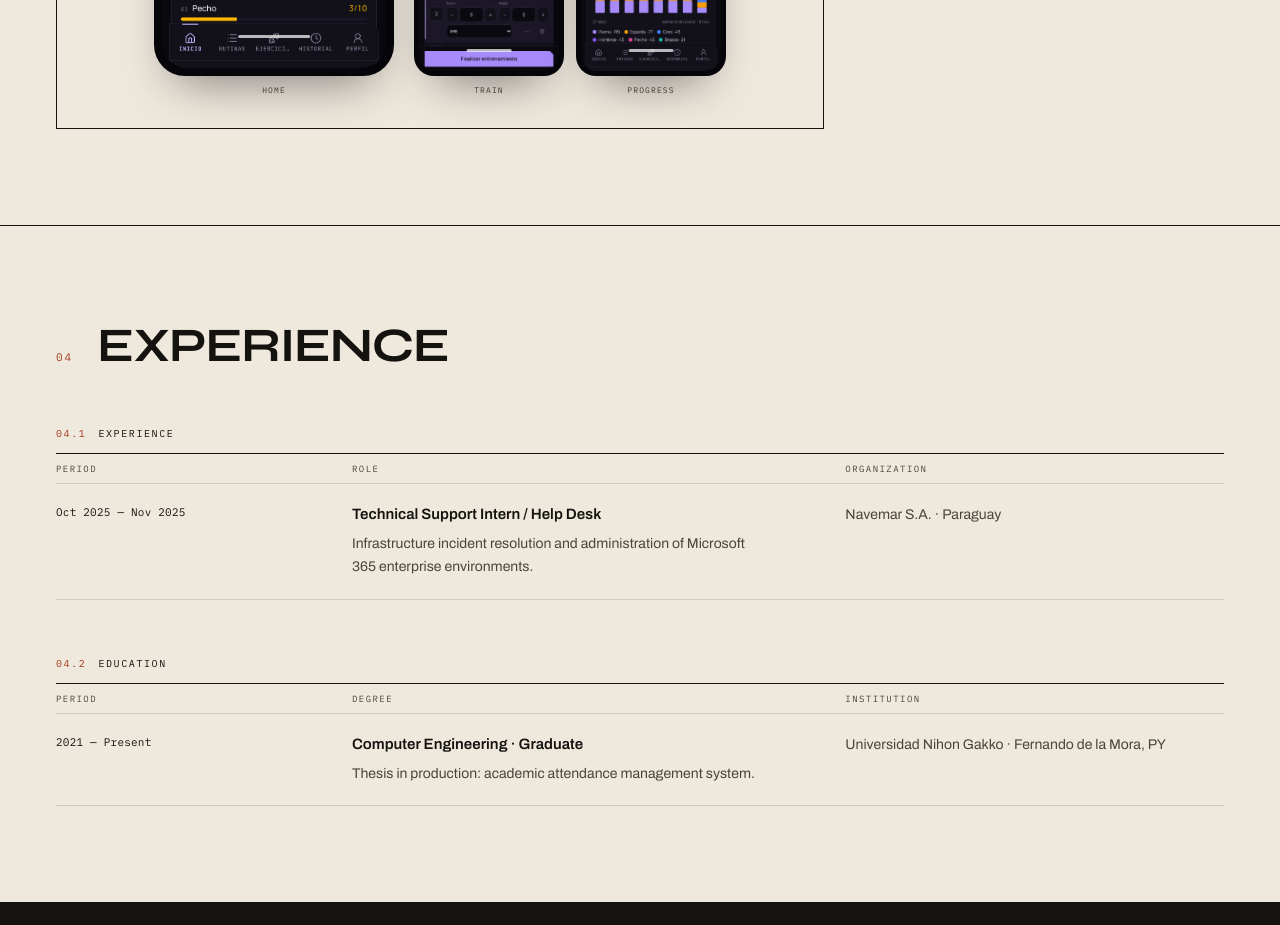
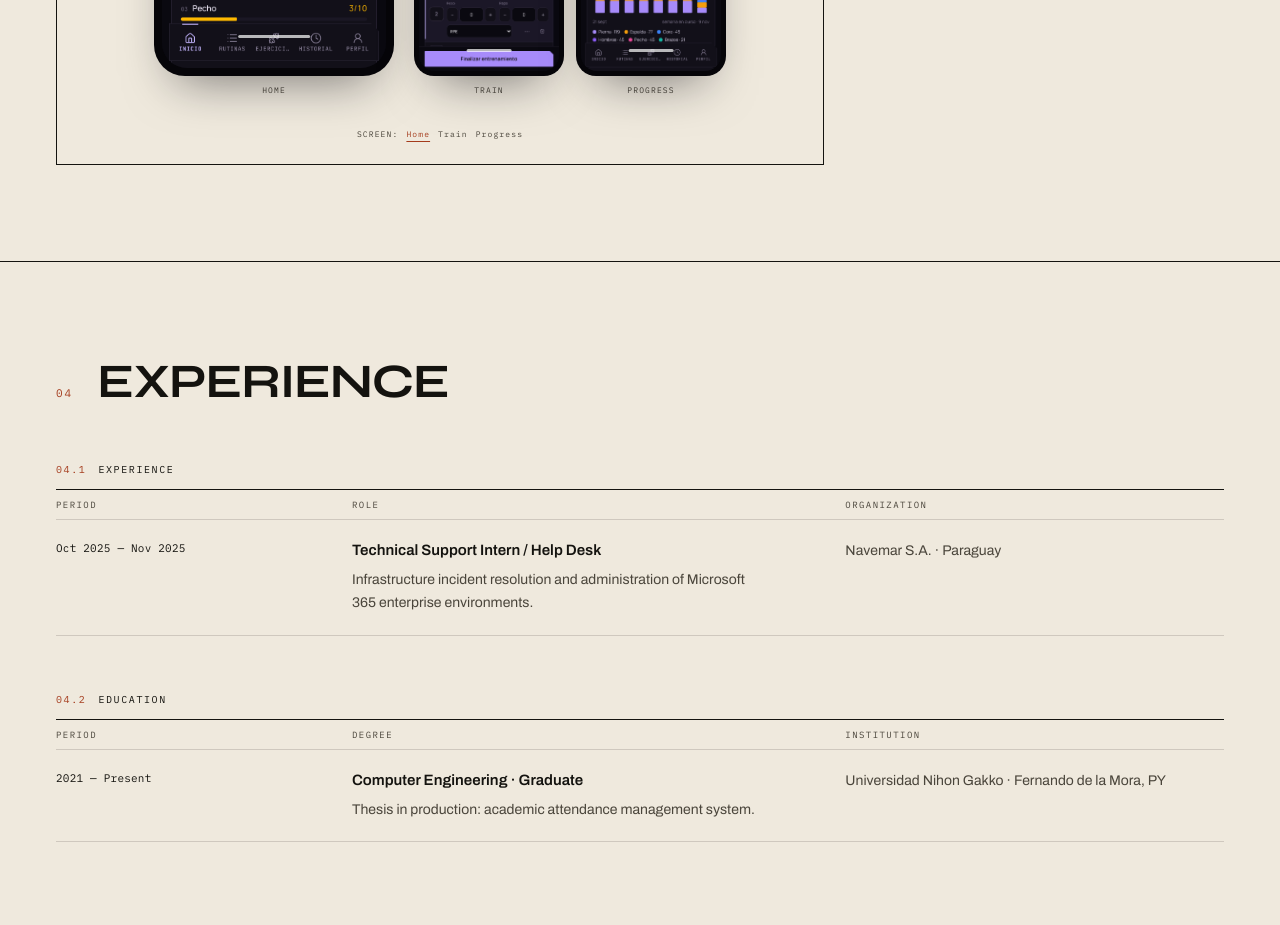
Before and after one commit to RicardoCano06/portfolio, a React (Vite) app: page / in a window 1280 px wide. Shown: the part 4080-5005 px from the top of the page. Built offline with nearby package versions, Linux system fonts and the light colour scheme.

Commit message:
Agrega selector de pantalla al mockup de Vekt

```diff
--- a/src/components/PhoneShowcase.tsx
+++ b/src/components/PhoneShowcase.tsx
@@ -1,3 +1,4 @@
+import { useState } from 'react'
 import { useI18n } from '../i18n'
 import type { PhoneShot, Project } from '../data/projects'
 
@@ -7,9 +8,13 @@ const GLOW =
 export default function PhoneShowcase({ project }: { project: Project }) {
   const { lang } = useI18n()
   const shots = project.phoneShots ?? []
+  const [active, setActive] = useState(0)
   if (!shots.length) return null
 
-  const [inicio, entrenar, progreso] = shots
+  const desktopShots = shots.slice(0, 3)
+  const selected = desktopShots[active] ?? desktopShots[0]
+  const others = desktopShots.filter((_, index) => index !== active)
+  const label = (shot: PhoneShot) => (lang === 'es' ? shot.caption : shot.captionEn)
 
   return (
     <div className="relative overflow-hidden border border-ink bg-paper">
@@ -25,11 +30,31 @@ export default function PhoneShowcase({ project }: { project: Project }) {
       </div>
 
       <div className="relative hidden items-end justify-center gap-5 p-6 lg:flex lg:p-8">
-        <PhoneFrame shot={inicio} width={240} />
+        <PhoneFrame shot={selected} width={240} />
         <div className="grid grid-cols-2 items-end gap-3">
-          <PhoneFrame shot={entrenar} width={150} />
-          <PhoneFrame shot={progreso} width={150} />
+          {others.map((shot) => (
+            <PhoneFrame key={shot.src} shot={shot} width={150} />
+          ))}
         </div>
+      </div>
+
+      <div className="relative hidden items-center justify-center gap-2 pb-6 font-mono text-[8px] uppercase tracking-[0.14em] lg:flex">
+        <span className="text-ink-soft">{lang === 'es' ? 'Pantalla' : 'Screen'}:</span>
+        {desktopShots.map((shot, index) => (
+          <button
+            key={shot.src}
+            type="button"
+            onClick={() => setActive(index)}
+            aria-pressed={index === active}
+            className={
+              index === active
+                ? 'text-oxide underline underline-offset-4'
+                : 'text-ink-soft transition-colors hover:text-ink'
+            }
+          >
+            {label(shot)}
+          </button>
+        ))}
       </div>
 
       <div className="relative lg:hidden">
```
